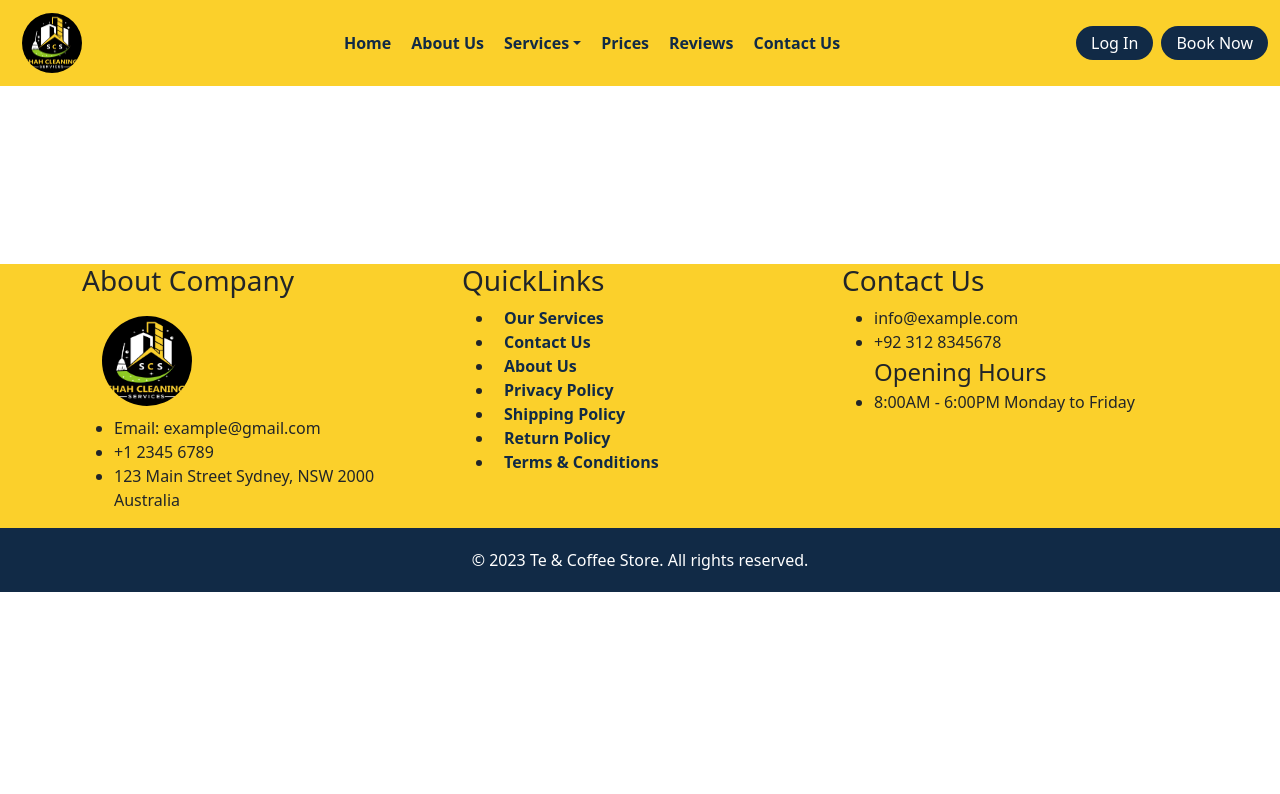
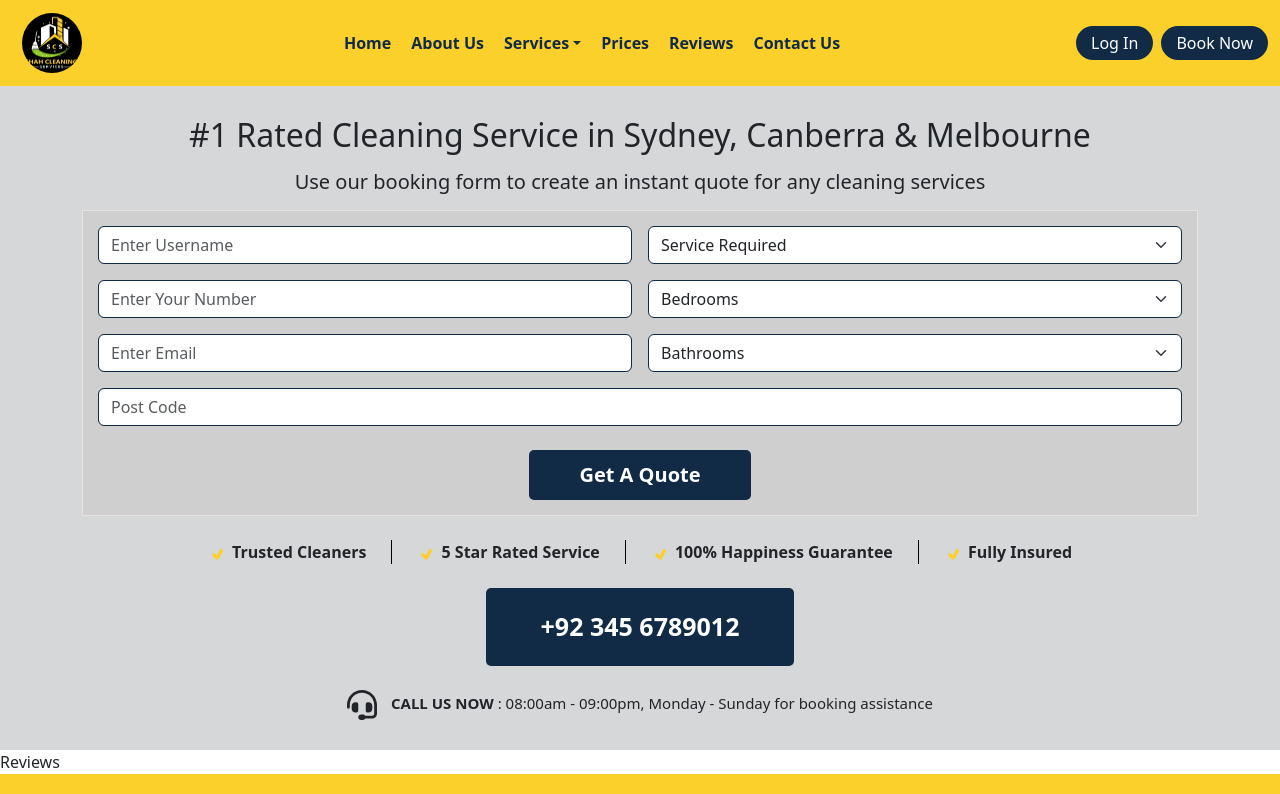
Before and after one commit to mrehansandali/cleaning-web, a Next.js app: page / in a window 1280 px wide. Shown: the top 794 px of the page. Built offline with nearby package versions, Linux system fonts and the light colour scheme.

Commit message:
created form and some UI

```diff
--- a/src/app/_main.scss
+++ b/src/app/_main.scss
@@ -1,3 +1,33 @@
+* {
+    margin: 0;
+    padding: 0;
+    box-sizing: border-box;
+}
+
 .main{
     min-height: 130px;
 }
+
+/* ////////bootstrap style override///////// */
+
+.form-check-input:checked {
+    background-color: #fbd02b !important;
+    border-color: #fbd02b !important;
+}
+
+.form-check-input:checked,
+.form-check-input:focus {
+    box-shadow: none !important;
+    border-color: #fbd02b;
+}
+
+.form-select:focus,
+.form-control:focus {
+    box-shadow: none !important;
+    border-color: #fbd02b !important;
+}
+
+.form-control,
+.form-select {
+    border: 1px solid #112A46 !important;
+}
--- a/src/app/layout.tsx
+++ b/src/app/layout.tsx
@@ -1,5 +1,5 @@
 import type { Metadata } from "next";
-import Header from "../header/page"
+import Header from "../header/header"
 import Footer from "../footer/footer"
 
 export const metadata: Metadata = {
--- a/src/app/page.tsx
+++ b/src/app/page.tsx
@@ -1,6 +1,9 @@
 import React from 'react'
 import "./_main.scss"
 import 'bootstrap/dist/css/bootstrap.min.css';
+
+import FormComp from '@/containers/Form/FormComp';
+import Testimonail from '@/containers/Testimonial/Reviews';
 
 type Props = {}
 
@@ -8,7 +11,8 @@ const page = (props: Props) => {
   return (
     <>
       <main className="main">
-
+        <FormComp/>
+        <Testimonail/>
       </main>
     </>
   )
--- /dev/null
+++ b/src/containers/Form/FormComp.tsx
@@ -0,0 +1,125 @@
+"use client"
+import React, { useState } from 'react'
+import styles from "./form.module.scss"
+import { FaHeadset } from "react-icons/fa6";
+import { TiTick } from "react-icons/ti";
+
+type Props = {}
+
+const FormComp = (props: Props) => {
+
+  const [email, setEmail] = useState('')
+  const [phone, setPhone] = useState('')
+  const [username, setUsername] = useState('')
+
+
+
+
+  return (
+    <>
+    <div className={`${styles.container} container-fluid`}>
+      <div className="container">
+        <h1 className='mb-3 text-center fs-2'>#1 Rated Cleaning Service in Sydney, Canberra & Melbourne</h1>
+        <h4 className='mb-3 text-center fs-5'>Use our booking form to create an instant quote for any cleaning services</h4>
+        <form>
+          <div className={`${styles.bottomform}`}>
+            <div className={`${styles.formsec} me-3`}>
+              <div className="mb-3">
+                <input
+                  type="text"
+                  className="form-control"
+                  id="username"
+                  placeholder="Enter Username"
+                  value={username}
+                  onChange={(e) => setUsername(e.target.value)}
+                />
+              </div>
+              <div className="mb-3">
+                <input
+                  type="text"
+                  className="form-control"
+                  id="phone"
+                  placeholder="Enter Your Number"
+                  value={phone}
+                  onChange={(e) => setPhone(e.target.value)}
+                />
+              </div>
+              <div className="mb-3">
+                <input
+                  type="email"
+                  className="form-control"
+                  id="email"
+                  placeholder="Enter Email"
+                  value={email}
+                  onChange={(e) => setEmail(e.target.value)}
+                />
+              </div>
+            </div>
+            <div className={`${styles.formsec}`}>
+              <div className="mb-3">
+                <select className="form-select" id="timing">
+                  <option value="ServiceRequired">Service Required</option>
+                  <option value="GeneralHouseCleaning">General House Cleaning</option>
+                  <option value="DeepCleaning">Deep Cleaning</option>
+                  <option value="EndOfLeaseCleaning">End Of Lease Cleaning</option>
+                  <option value="RegularCleaning">Regular Cleaning</option>
+                  <option value="CarpetCleaning">Carpet Cleaning</option>
+                  <option value="ConstructionCleaning">Construction Cleaning</option>
+                  <option value="OtherCleaning">Other Cleaning</option>
+                </select>
+              </div>
+              <div className="mb-3">
+                <select className="form-select" id="timing">
+                  <option value="Bedrooms">Bedrooms</option>
+                  <option value="1">1</option>
+                  <option value="2">2</option>
+                  <option value="3">3</option>
+                  <option value="4">4</option>
+                  <option value="5">5</option>
+                  <option value="6">6</option>
+                  <option value="7">7</option>
+                </select>
+              </div>
+              <div className="mb-3">
+                <select className="form-select" id="timing">
+                  <option value="Bathrooms">Bathrooms</option>
+                  <option value="1">1</option>
+                  <option value="2">2</option>
+                  <option value="3">3</option>
+                  <option value="4">4</option>
+                  <option value="5">5</option>
+                  <option value="6">6</option>
+                  <option value="7">7</option>
+                </select>
+              </div>
+            </div>
+          </div>
+          <div className="mb-4">
+            <input
+              type="text"
+              className="form-control"
+              id="phone"
+              placeholder="Post Code"
+            />
+          </div>
+          <div className='text-center'>
+            <button className={`${styles.submitBtn}`} type="submit">Get A Quote</button>
+          </div>
+        </form>
+      </div>
+      <div className="container">
+        <div className={`${styles.points} my-4`}>
+          <li><TiTick className={`${styles.tick}`}/> Trusted Cleaners</li>
+          <li><TiTick className={`${styles.tick}`}/> 5 Star Rated Service</li>
+          <li><TiTick className={`${styles.tick}`}/> 100% Happiness Guarantee</li>
+          <li><TiTick className={`${styles.tick}`}/> Fully Insured</li>
+        </div>
+        <div className='text-center mb-4'><button className={`${styles.callBtn}`}>+92 345 6789012</button></div>
+        <div className={`${styles.callus}`}><FaHeadset className={`${styles.headphone}`}/> <span>CALL US NOW </span>: 08:00am - 09:00pm, Monday - Sunday for booking assistance</div>
+      </div>
+    </div>
+    </>
+  )
+}
+
+export default FormComp
--- /dev/null
+++ b/src/containers/Form/form.module.scss
@@ -0,0 +1,86 @@
+.container{
+    display: flex;
+    flex-direction: column;
+    justify-content: center;
+    padding: 30px 0;
+    background-color: #d6d7d8;
+    form{
+        padding: 15px;
+        background-color: #c4bebe57;
+        border: 1px solid #eae3e3;
+        .bottomform {
+            display: flex;
+        }
+
+        .formsec {
+            width: 50%;
+        }
+
+        .submitBtn {
+            padding: 10px 50px;
+            background-color: #112A46;
+            color: #fff;
+            border: none;
+            margin: auto;
+            border-radius: 5px;
+            font-size: 20px;
+            font-weight: 600;
+            @media(max-width:768px){
+                padding: 5px 10px;
+            }
+        }
+        .submitBtn:hover{
+            background-color: #020507;
+        }
+    }
+    .points{
+        display: flex;
+        justify-content: center;
+        li{
+            list-style-type: none;
+            padding: 0px 25px;
+            border-right: 1px solid #000;
+            font-weight: 600;
+            .tick{
+                color: #fbd02b;
+                font-size: 20px;
+            }
+        }
+        :last-child{
+            border-right: none;
+        }
+        @media(max-width:768px){
+            flex-direction: column;
+            align-items: center;
+            li{
+                border-right: none;
+            }
+        }
+    }
+    .callBtn{
+        padding: 20px 55px;
+        background-color: #112A46;
+        color: #fff;
+        border: none;
+        border-radius: 5px;
+        font-size: 25px;
+        font-weight: 600;
+        @media(max-width:768px){
+            padding: 10px 15px;
+        }
+    }
+    .callBtn:hover{
+        background-color: #020507;
+    }
+    .callus{
+        text-align: center;
+        font-size: 15px;
+        .headphone{
+            font-size: 30px;
+            margin-right: 10px;
+        }
+        span{
+            font-weight: 600;
+        }
+    }
+}
--- /dev/null
+++ b/src/containers/Testimonial/Reviews.tsx
@@ -0,0 +1,11 @@
+import React from 'react'
+
+type Props = {}
+
+const Reviews = (props: Props) => {
+  return (
+    <div>Reviews</div>
+  )
+}
+
+export default Reviews
--- /dev/null
+++ b/src/containers/Testimonial/testimonial.module.scss
@@ -0,0 +1,3 @@
+// #fbd02b
+// #112A46
+// #020507
--- a/src/footer/footer.tsx
+++ b/src/footer/footer.tsx
@@ -8,8 +8,8 @@ type Props = {}
 const footer = (props: Props) => {
   return (
     <>
-        <footer className={`${styles.footer_container} footer mt-5`}>
-            <div className={`container mt-5`}>
+        <footer className={`${styles.footer_container} footer pt-3`}>
+            <div className={`container`}>
                 <div className="row">
                 <div className="col-md-4">
                     <h3>About Company</h3>
@@ -52,7 +52,7 @@ const footer = (props: Props) => {
                 </div>
             </div>
             <div className={`${styles.footer_bottom_banner}`}>
-                <p className='text-center'>© 2023 Te &amp; Coffee Store. All rights reserved.</p>
+                <p className='text-center'>© 2023 Shah Cleaning Service. All rights reserved.</p>
             </div>
         </footer>
 
--- a/src/header/page.tsx
+++ b/src/header/header.tsx
@@ -22,7 +22,7 @@ import Image from 'next/image';
 
 type Props = {}
 
-const Page = (props: Props) => {
+const header = (props: Props) => {
 
     const [dropdownOpen, setDropdownOpen] = useState(false);
     const dropdownToggle = () => setDropdownOpen(!dropdownOpen);
@@ -94,29 +94,48 @@ const Page = (props: Props) => {
         </MediaQuery>
 
         <MediaQuery maxWidth={867}>
-            <Navbar>
-                <NavbarBrand href="/">reactstrap</NavbarBrand>
+            <Navbar className={`${styles.navbar} me-auto`}>
+                <NavbarBrand href="/">
+                    <Image
+                    className={styles.logo}
+                    alt="logo"
+                    src={logo}
+                    style={{
+                    height: 50,
+                    width: 50
+                    }}
+                    />
+                </NavbarBrand>
                 <NavbarToggler onClick={mblToggle} />
-                <Collapse isOpen={isOpen} navbar>
-                <Nav className="me-auto" navbar>
-                    <NavItem>
-                    <NavLink href="/components/">Components</NavLink>
-                    </NavItem>
-                    <NavItem>
-                    <NavLink href="https://github.com/reactstrap/reactstrap">
-                        GitHub
-                    </NavLink>
-                    </NavItem>
-                    <UncontrolledDropdown nav inNavbar>
-                    <DropdownToggle nav caret>
-                        Options
-                    </DropdownToggle>
-                    <DropdownMenu right>
-                        <DropdownItem>Option 1</DropdownItem>
-                    </DropdownMenu>
-                    </UncontrolledDropdown>
+                <Collapse className={`${styles.navbar_collapse}`} isOpen={isOpen} navbar>
+                <Nav navbar>
+                    <NavItem><NavLink href="#">Home</NavLink></NavItem>
+                    <NavItem><NavLink href="#">About Us</NavLink></NavItem>
+                    <Dropdown nav isOpen={dropdownOpen} toggle={dropdownToggle}>
+                        <DropdownToggle nav caret>Services</DropdownToggle>
+                        <DropdownMenu>
+                            <DropdownItem><NavLink href='#'>House Cleaning</NavLink></DropdownItem>
+                            <DropdownItem><NavLink href='#'>Deep Cleaning</NavLink></DropdownItem>
+                            <DropdownItem><NavLink href='#'>End Of Lease Cleaning</NavLink></DropdownItem>
+                            <DropdownItem><NavLink href='#'>Regular Cleaning</NavLink></DropdownItem>
+                            <DropdownItem><NavLink href='#'>Carpet Cleaning</NavLink></DropdownItem>
+                            <DropdownItem><NavLink href='#'>Construction Cleaning</NavLink></DropdownItem>
+                            <DropdownItem><NavLink href='#'>Other Cleaning</NavLink></DropdownItem>
+                            {/* <Dropdown nav isOpen={nestedDropdownOpen} toggle={nestedDropdownToggle}>
+                                    <DropdownToggle nav caret>
+                                        Nested Dropdown
+                                    </DropdownToggle>
+                                    <DropdownMenu end>
+                                        <DropdownItem><NavLink href='#'>Nested Item 1</NavLink></DropdownItem>
+                                        <DropdownItem><NavLink href='#'>Nested Item 2</NavLink></DropdownItem>
+                                    </DropdownMenu>
+                            </Dropdown> */}
+                        </DropdownMenu>
+                    </Dropdown>
+                    <NavItem><NavLink href="#">Prices</NavLink></NavItem>
+                    <NavItem><NavLink href="#">Reviews</NavLink></NavItem>
+                    <NavItem><NavLink href="#">Contact Us</NavLink></NavItem>
                 </Nav>
-                <NavbarText>Simple Text</NavbarText>
                 </Collapse>
             </Navbar>
         </MediaQuery>
@@ -125,4 +144,4 @@ const Page = (props: Props) => {
   )
 }
 
-export default Page
+export default header
```
Also changed, not shown: package.json (+6 -1 lines), src/header/header.module.scss (+11 -0 lines), 1 other file (tests, documents, lock files or other folders).
